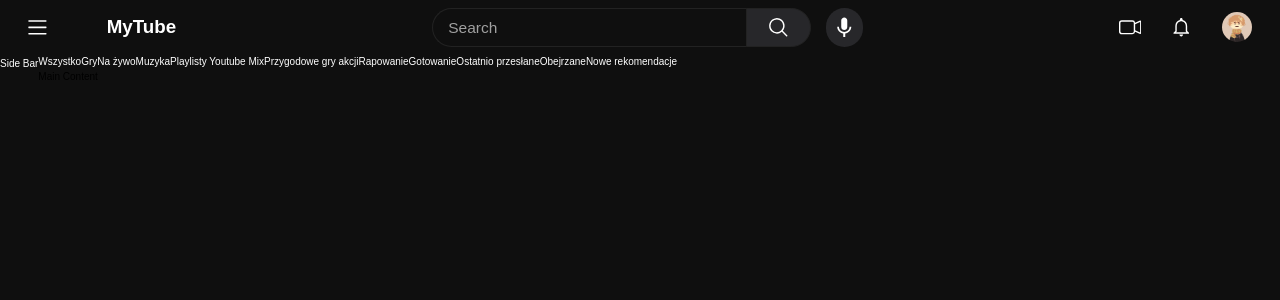
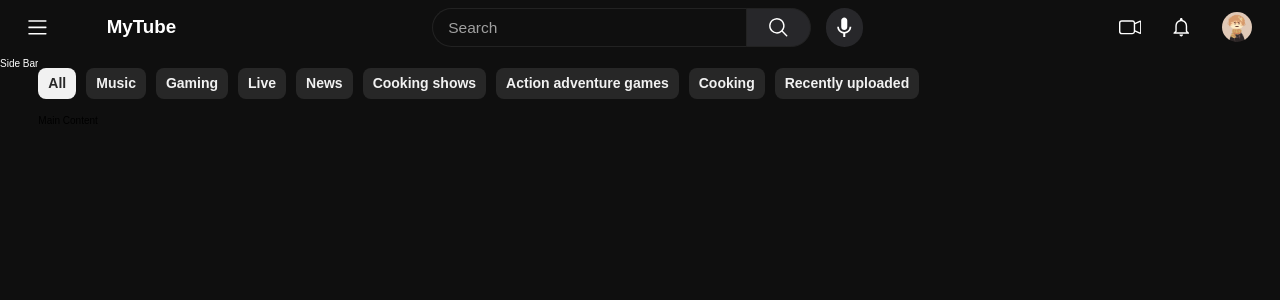
Before and after one commit to Biszku/Tailwind-My-Tube, a React (Vite) app: page / in a window 1280 px wide. Shown: the top 300 px of the page. Built offline with nearby package versions, Linux system fonts and the light colour scheme.

Commit message:
created main content navigation

```diff
--- a/src/components/mainContent/mainContentNav/mainContentNav.tsx
+++ b/src/components/mainContent/mainContentNav/mainContentNav.tsx
@@ -1,23 +1,35 @@
+import { useState } from "react";
+
 const MainContentNav = () => {
+  const [activeFilter, setActiveFilter] = useState(0);
   const tabArr = [
-    "Wszystko",
-    "Gry",
-    "Na żywo",
-    "Muzyka",
-    "Playlisty Youtube Mix",
-    "Przygodowe gry akcji",
-    "Rapowanie",
-    "Gotowanie",
-    "Ostatnio przesłane",
-    "Obejrzane",
-    "Nowe rekomendacje",
+    "All",
+    "Music",
+    "Gaming",
+    "Live",
+    "News",
+    "Cooking shows",
+    "Action adventure games",
+    "Cooking",
+    "Recently uploaded",
   ];
   return (
-    <div className="flex">
-      {tabArr.map((name) => {
+    <div className="bg-[#0f0f0f] sticky top-[54.25px] z-1 flex gap-[1rem] overflow-auto  pt-[1.4rem] pb-[1.4rem]">
+      {tabArr.map((name, index) => {
         return (
-          <div className="">
-            <span className="text-white">{name}</span>
+          <div
+            className={`${
+              index === activeFilter ? "bg-[#f1f1f1]" : "bg-[#272727]"
+            } min-w-max rounded-[0.8rem] px-[1rem] py-[0.5rem] hover:cursor-pointer`}
+            onClick={() => setActiveFilter(index)}
+          >
+            <span
+              className={`${
+                index === activeFilter ? "text-[#272727]" : "text-[#f1f1f1]"
+              } text-[1.4rem] font-bold `}
+            >
+              {name}
+            </span>
           </div>
         );
       })}
```
